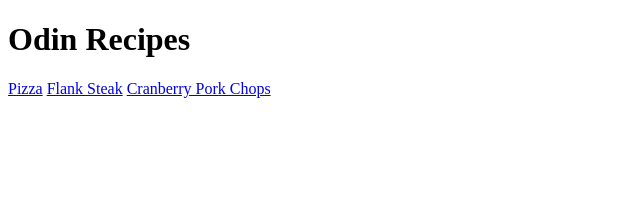
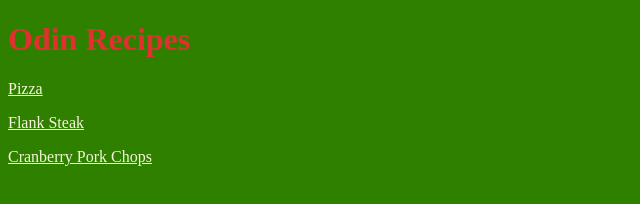
Before and after one commit to ghent12/odin-recipes, a plain HTML site: page index.html in a window 1280 px wide. Shown: the whole page, without its empty margins (0-640 px from the left). Drawn offline with Linux system fonts and the light colour scheme.

Commit message:
Stylize IAW CSS Foundations lesson

```diff
--- a/index.html
+++ b/index.html
@@ -3,13 +3,15 @@
   <head>
     <meta charset="utf-8">
     <title>Odin Recipes</title>
+    <meta http-equiv="X-UA-Compatible" content="IE=edge">
+    <meta name="viewport" content="width=device-width, initial-scale=1.0">
+    <link rel="stylesheet" href="./style.css">
   </head>
 
   <body>
     <h1>Odin Recipes</h1>
-    <a href="./recipes/pizza.html">Pizza</a>
-    <a href="./recipes/flank-steak.html">Flank Steak</a>
-    <a href="./recipes/cranberry-pork-chops.html">Cranberry Pork Chops</a>
-
+    <p><a href="./recipes/pizza.html">Pizza</a></p>
+    <p><a href="./recipes/flank-steak.html">Flank Steak</a></p>
+    <p><a href="./recipes/cranberry-pork-chops.html">Cranberry Pork Chops</a></p>
   </body>
 </html>
--- /dev/null
+++ b/style.css
@@ -0,0 +1,16 @@
+html {
+  background-color: #308000;
+}
+
+body {
+  background-color: #308000;
+}
+
+h1 {
+  color: #E03030;
+  background-color: #308000;
+}
+
+a {
+  color:beige;
+}
```
Also changed, not shown: recipes/cranberry-pork-chops.html (+3 -0 lines), recipes/flank-steak.html (+3 -0 lines), recipes/pizza.html (+3 -2 lines).
